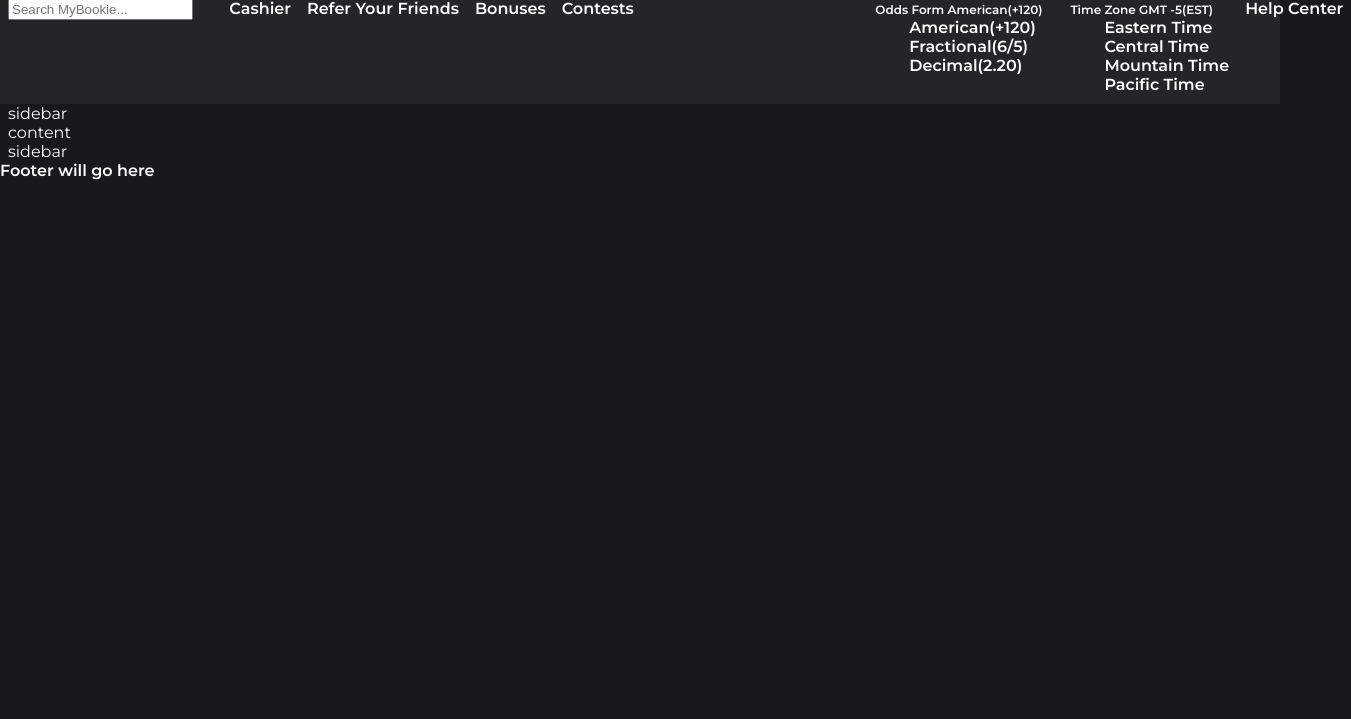
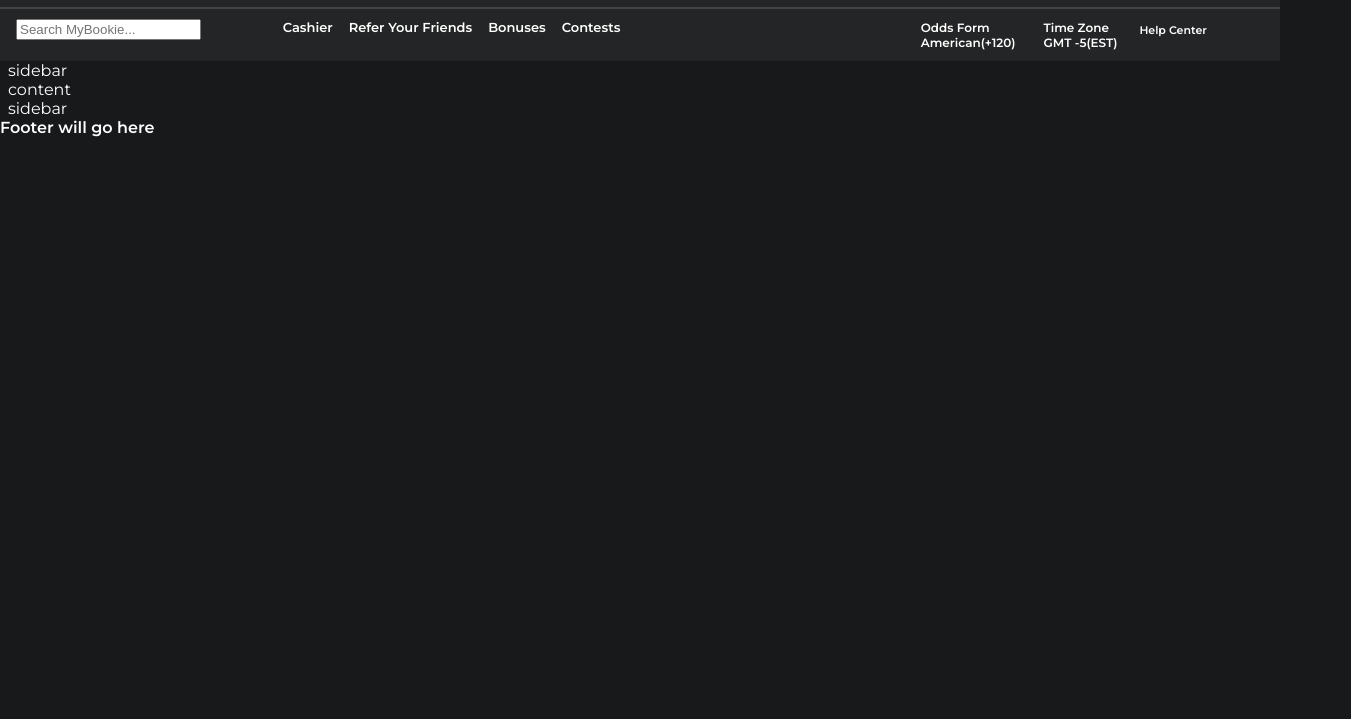
Before and after one commit to jarkin13/my-bookie, a plain HTML site: page v1/index.html in a window 1280 px wide. Shown: the part 81-800 px from the top of the page, 1351 px wide, since content can reach past the window. Drawn offline with Linux system fonts and the light colour scheme.

Commit message:
tweaks for flexbox

```diff
--- a/v1/index.html
+++ b/v1/index.html
@@ -15,6 +15,7 @@
   <body>
     <header class="site-header site-section">
       <nav class="nav nav-main">
+        <div class="container">
           <div class="row">
             <div class="col col-2 nav-main__logo">
               <a href="index.html">
@@ -22,6 +23,7 @@
               </a>
             </div>
             <div class="col col-7 nav-main__navigation">
+              <div class="container">
                 <ul class="row">
                   <li class="col col-auto">
                     <a href="#" class="link nav-main__link">Sportsbook</a>
@@ -37,13 +39,16 @@
                   </li>
                 </ul>
               </div>
+            </div>
             <div class="col col-3 nav-main__actions text-right">
               <button class="btn btn-link">Login</button>
               <button class="btn btn--orange">Join Now</button>
             </div>
           </div>
+        </div>
       </nav>
       <div class="nav nav-secondary-container">
+        <div class="container">
           <div class="row">
             <div class="nav-secondary__search col col-2">
               <input
@@ -54,6 +59,7 @@
             </div>
             <div class="col col-6 nav-secondary__promos">
               <nav class="nav-secondary">
+                <div class="container">
                   <ul class="row">
                     <li class="col col-auto">
                       <a href="#" class="nav-secondary__link link">Cashier</a>
@@ -70,9 +76,11 @@
                       <a href="#" class="nav-secondary__link link">Contests</a>
                     </li>
                   </ul>
+                </div>
               </nav>
             </div>
-          <div class="nav-secondary-actions col col-4">
+            <div class="nav-secondary-actions col col-auto">
+              <div class="container">
                 <ul class="row">
                   <li class="col col-auto">
                     <button
@@ -112,6 +120,8 @@
               </div>
             </div>
           </div>
+        </div>
+      </div>
     </header>
     <main class="site-main site-section">
       <nav class="col col-2 content content__sidebar">sidebar</nav>
--- a/v1/styles.css
+++ b/v1/styles.css
@@ -66,12 +66,25 @@ ul {
 }
 
 /* flex */
+
+.container {
+  padding-right: var(--flex-gutter);
+  padding-left: var(--flex-gutter);
+}
+
 .row {
   display: flex;
+  flex-wrap: wrap;
   margin-left: calc(var(--flex-row-margin) * -1);
   margin-right: calc(var(--flex-row-margin) * -1);
-  padding-left: var(--flex-padding);
-  padding-right: var(--flex-padding);
+}
+
+.row > * {
+  flex-shrink: 0;
+  width: 100%;
+  max-width: 100%;
+  padding-left: calc(var(--flex-row-margin) / 2);
+  padding-right: calc(var(--flex-row-margin) / 2);
 }
 
 .row--align-center {
@@ -143,6 +156,10 @@ ul {
   text-transform: uppercase;
 }
 
+.btn-link__submenu {
+  display: none;
+}
+
 .link {
   color: var(--link-color);
   text-decoration: none;
@@ -161,6 +178,12 @@ ul {
 }
 
 /* nav */
+
+.nav {
+  font-size: 1rem;
+  padding: var(--navPaddingY) 0;
+}
+
 .nav-main {
   border-bottom: 2px solid var(--lt-grey-btn);
 }
@@ -204,9 +227,24 @@ ul {
   width: 0;
 }
 
-.nav-secondary-container {
-  padding-bottom: var(--navPaddingY);
-  padding-top: var(--navPaddingY);
+.nav-secondary {
+  font-size: 0.8125rem;
+}
+
+.nav-secondary-actions {
+  --btn-text-size: 0.5625rem;
+}
+
+.nav-secondary-actions .btn {
+  text-align: left;
+}
+
+.nav-secondary-actions .btn span {
+  display: block;
+}
+
+.nav-secondary-actions .nav-secondary__link {
+  font-size: 0.6875rem;
 }
 
 /* main */
```
Lines whose indentation alone changed are shown as unchanged.
